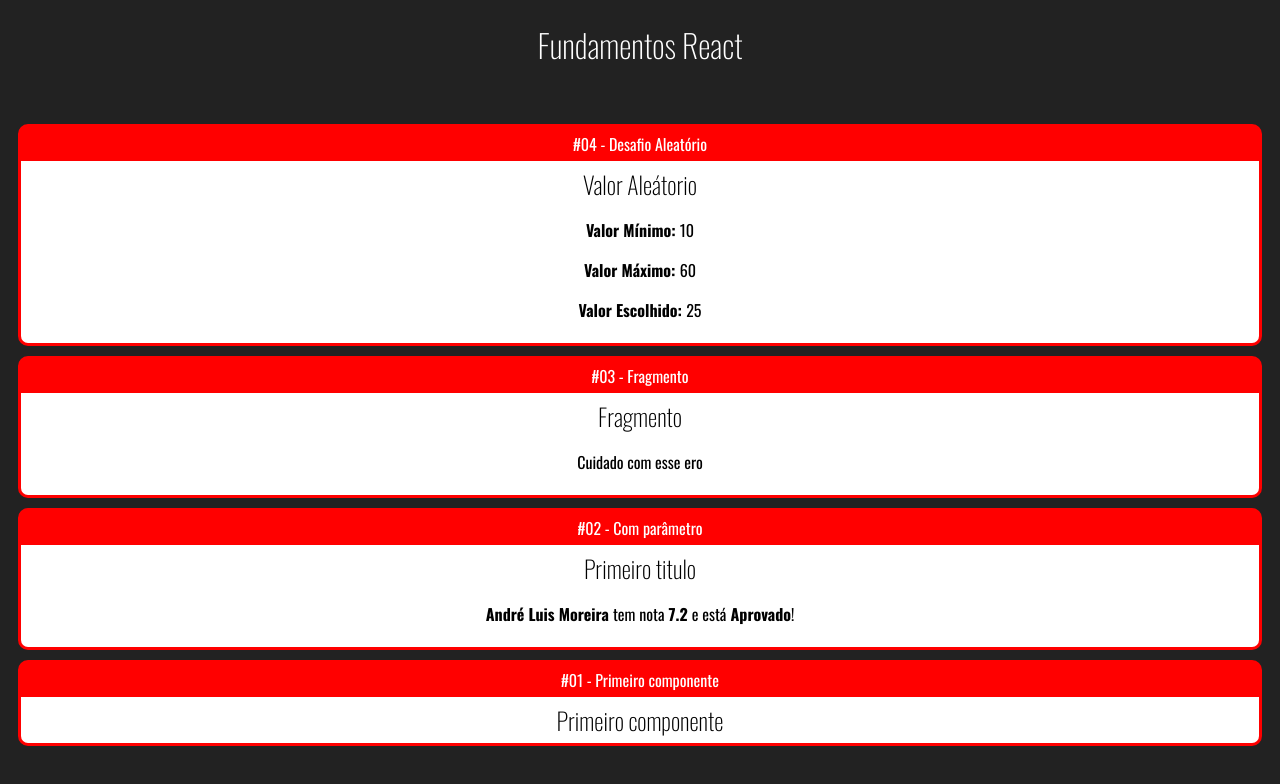
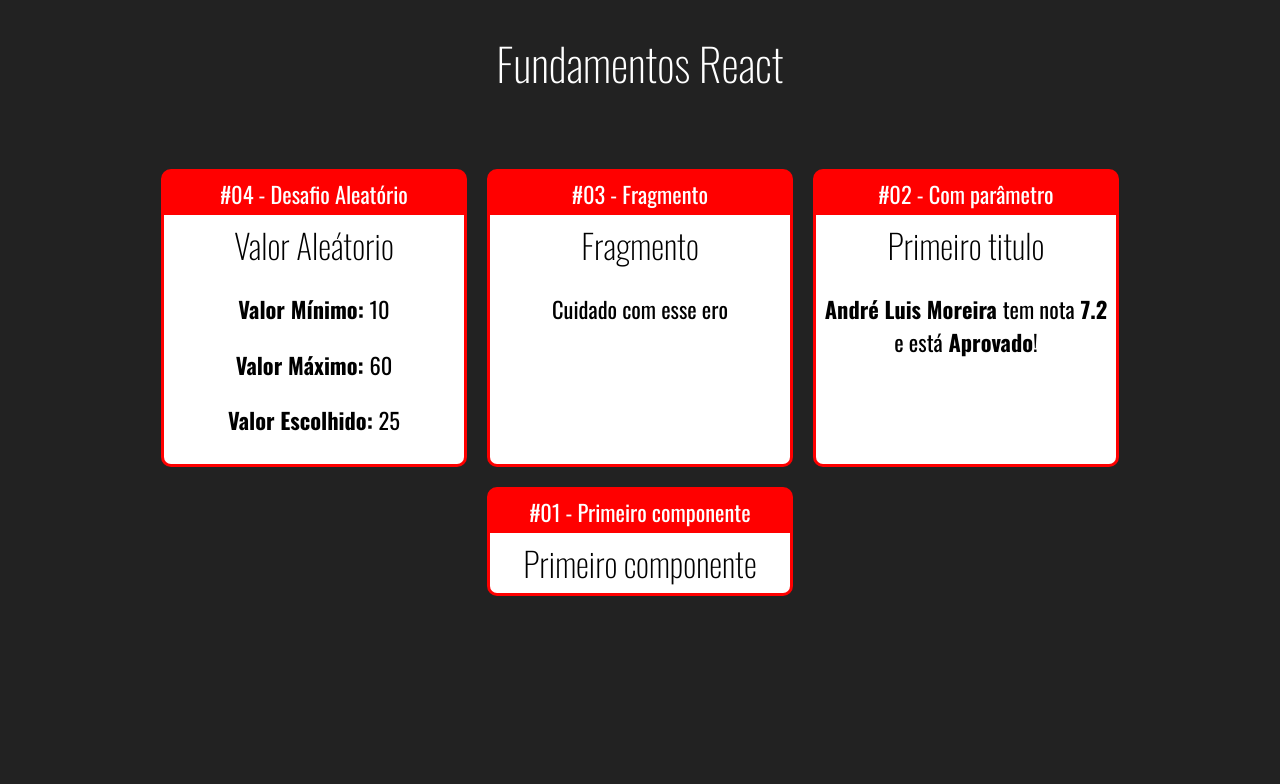
Before and after one commit to andremoreirasmo/studying-react, a React (Create React App) app in the folder grounds-reaction/: page / in a window 1280 px wide. Shown: the top 784 px of the page. Built offline with nearby package versions, Linux system fonts and the light colour scheme.

Commit message:
Card style adjustment

```diff
--- /dev/null
+++ b/grounds-reaction/src/App.css
@@ -0,0 +1,5 @@
+.App .Cards{
+    display: flex;
+    justify-content: center;
+    flex-wrap: wrap;
+}
--- a/grounds-reaction/src/App.jsx
+++ b/grounds-reaction/src/App.jsx
@@ -1,3 +1,4 @@
+import './App.css'
 import React from 'react'
 
 import First from './components/basic/First'
@@ -7,10 +8,11 @@
 import Card from './components/layout/Card'
 
 export default () => (
-    <div id="app">
+    <div className="App">
         <h1>Fundamentos React</h1>
         <br></br>
 
+        <div className="Cards">
             <Card title="#04 - Desafio Aleatório" >
                 <Random min={10} max={60} />
             </Card>
@@ -31,4 +33,5 @@
                 <First></First>
             </Card>
         </div>
+    </div>
 )
--- a/grounds-reaction/src/components/layout/Card.css
+++ b/grounds-reaction/src/components/layout/Card.css
@@ -4,6 +4,11 @@
     border-radius: 10px;
     overflow: hidden;
     margin: 10px;
+
+    display: flex;
+    flex-direction: column;
+    min-width: 300px;
+    max-width: 300px;
 }
 
 .Card .Title {
@@ -13,6 +18,7 @@
 }
 
 .Card .Content {
+    flex: 1;
     background-color: #fff;
     color: #000;
     padding: 5px;
--- a/grounds-reaction/src/index.css
+++ b/grounds-reaction/src/index.css
@@ -3,6 +3,7 @@
     background-color: #222;
     color: #ffffff;
     text-align: center;
+    font-size: 1.4rem;
 }
 
 h1, h2, h3 {
```
Lines whose indentation alone changed are shown as unchanged.
